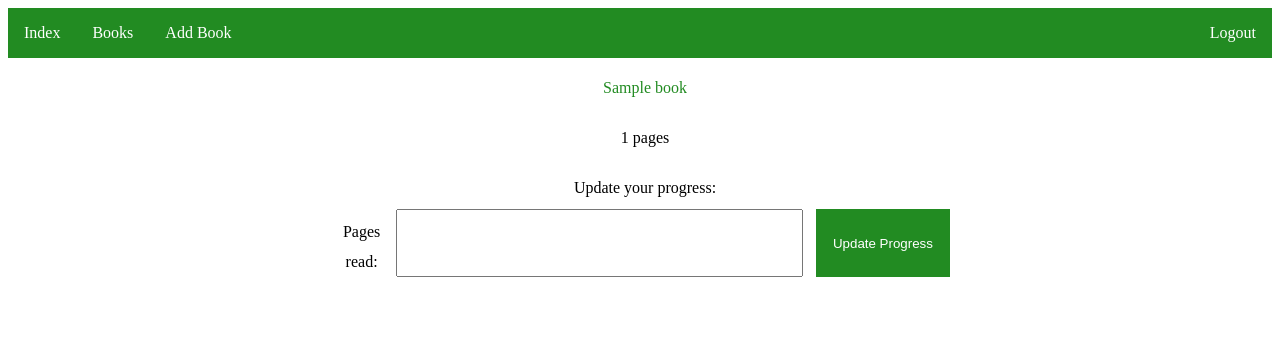
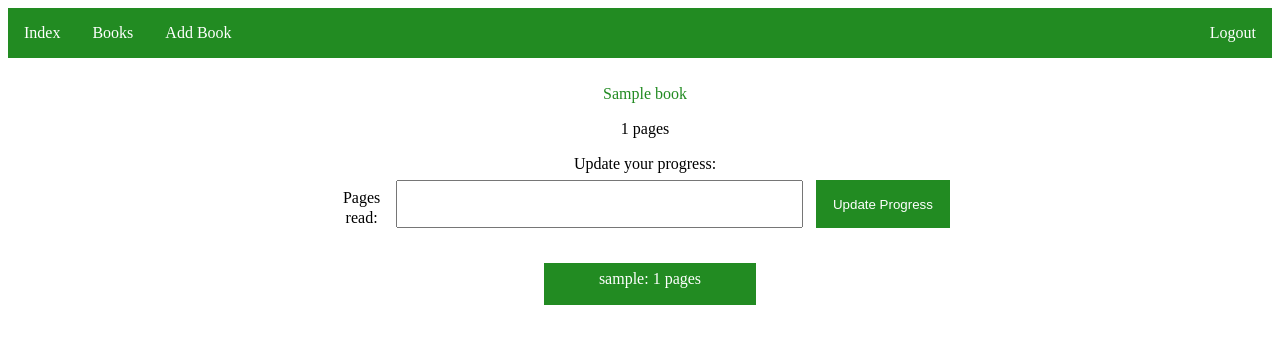
Before and after one commit to Checkroth/BookClub, a Django app: page /books/1 in a window 1280 px wide. Shown: the top 344 px of the page. Run offline with Django 3.2, Linux system fonts and the light colour scheme; a user stored in the database is signed in; tables that the repository leaves empty hold one stand-in row (values such as "Sample post").

Commit message:
styling user tags with percentage based progress, working on forms

```diff
--- a/apps/books/appmodels.py
+++ b/apps/books/appmodels.py
@@ -29,7 +29,7 @@ class BookApplication:
             yield book_data_from_book(book, num_readers=book.number_of_readers)
 
     def get_all_progresses(self, book_id: int) -> Iterator[ProgressData]:
-        all_progresses = self.book_progress_repo.get_all_book_progresses_by_pages_read(
+        all_progresses = self.book_progress_repo.get_all_progresses_by_pages_read(
             book_id)
         for progress in all_progresses:
             yield progress_data_from_progress(progress)
--- a/apps/books/forms.py
+++ b/apps/books/forms.py
@@ -12,5 +12,4 @@ class BookForm(forms.ModelForm):
 class BookProgressForm(forms.ModelForm):
     class Meta:
         model = BookProgress
-        fields = ['user', 'pages_read']
-        widgets = {'user': forms.HiddenInput()}
+        fields = ['user', 'book', 'pages_read']
--- a/apps/books/models.py
+++ b/apps/books/models.py
@@ -9,10 +9,12 @@ class Book(models.Model):
 
 
 class BookProgress(models.Model):
+    # TODO:: validate that pages_read is <= page_count
     user = models.ForeignKey(User,
                              on_delete=models.CASCADE,
                              related_name='book_progresses')
     book = models.ForeignKey(Book,
                              on_delete=models.CASCADE,
                              related_name='user_progresses')
-    pages_read = models.IntegerField("Pages read", default=0)
+    pages_read = models.PositiveIntegerField("Pages read",
+                                             default=0)
--- a/apps/books/repositories.py
+++ b/apps/books/repositories.py
@@ -44,5 +44,5 @@ class BookProgressRepository:
     def get_all_progresses_by_pages_read(self, book_id):
         progresses = self.model_book_progress.objects.filter(book_id=book_id)
         progresses = progresses.order_by('-pages_read')
-        progresses.fetch_related('user')
+        progresses.prefetch_related('user')
         return progresses
--- /dev/null
+++ b/apps/books/templatetags/book_tags.py
@@ -0,0 +1,15 @@
+import math
+from django import template
+register = template.Library()
+
+
+@register.filter
+def div(value, arg):
+    try:
+        value = int(value)
+        arg = int(arg)
+        dec = value / arg
+        numerical = dec * 100
+        return math.floor(numerical)
+    except ValueError:
+        return ''
--- a/apps/books/views.py
+++ b/apps/books/views.py
@@ -9,6 +9,18 @@ from .forms import BookForm, BookProgressForm
 def update_book_progress(request, pk):
     if request.method != 'POST':
         return HttpResponseNotAllowed()
+
+    form = BookProgressForm({'user': request.user.pk,
+                             'book': pk,
+                             **request.POST})
+    import pdb; pdb.set_trace();
+    if not form.is_valid():
+        # add form error messages here
+        print(form.errors)
+    else:
+        # add success message here
+        print('success')
+        form.save()
     return redirect('books:view_book', pk=pk)
 
 
--- a/static/css/custom.css
+++ b/static/css/custom.css
@@ -1,7 +1,7 @@
 /* Navigation */
 .navigation {
   list-style: none;
-  margin: 0;
+  margin: 0 0 1em 0;
 
   background: forestgreen;
 
@@ -103,9 +103,9 @@ a {
 .flex-item {
 	padding: 5px;
 	height: auto;
-	margin-top: 10px;
+	margin-top: 5px;
 	margin-left: 10px;
-	line-height: 30px;
+	line-height: 20px;
 	text-align: center;
 	font-size: 1em;
 }
@@ -114,6 +114,7 @@ a {
 	background: darkgreen;
 	width: 300px;
 	color: white;
+	line-height: 30px;
 }
 
 .flex-item.book a {
@@ -126,6 +127,28 @@ a {
 
 .flex-item.book a:hover {
 	background: forestgreen;
+}
+
+
+.flex-item.progress-tag {
+	background: darkgreen;
+	width: 210px;
+	height: 40px;
+	color: white;
+	border: forestgreen;
+	border-style: solid;
+	border-width: .1em;
+	line-height: 1.9em;
+	padding: 0px;
+}
+
+.flex-item.progress-tag > span.progress-fill {
+  display: block;
+  height: 100%;
+  background-color: forestgreen;
+  position: relative;
+  overflow: visible;
+  white-space: nowrap;
 }
 
 
--- a/templates/book.html
+++ b/templates/book.html
@@ -1,4 +1,6 @@
 {% extends "base.html" %}
+
+{% load book_tags %}
 
 {% block content %}
 <ul class="flex-container col">
@@ -16,10 +18,20 @@
 				<li class="form-row">
 					<label>{{ progress_form.pages_read.label }}:</label>
 					{{ progress_form.pages_read }}
-					<button type="sbumit">Update Progress</button>
+					<button type="submit">Update Progress</button>
 				</li>
 			</ul>
 		</form>
 	</li>
+	<li class="flex-item">
+		<ul class="flex-container">
+			{% for reader in readers %}
+			<li class="flex-item progress-tag">
+				<span class='progress-fill' style="width: {{ reader.pages_read|div:book.page_count }}%;">
+					{{ reader.username }}: {{ reader.pages_read }} pages
+				</span>
+			</li>
+			{% endfor %}
+		</ul>
 </ul>
 {% endblock %}
```
Also changed, not shown: apps/apps/templatetags.py (added, +16 -0 lines), apps/books/migrations/0003_auto_20190421_0453.py (added), apps/books/templatetags/__init__.py (added).
